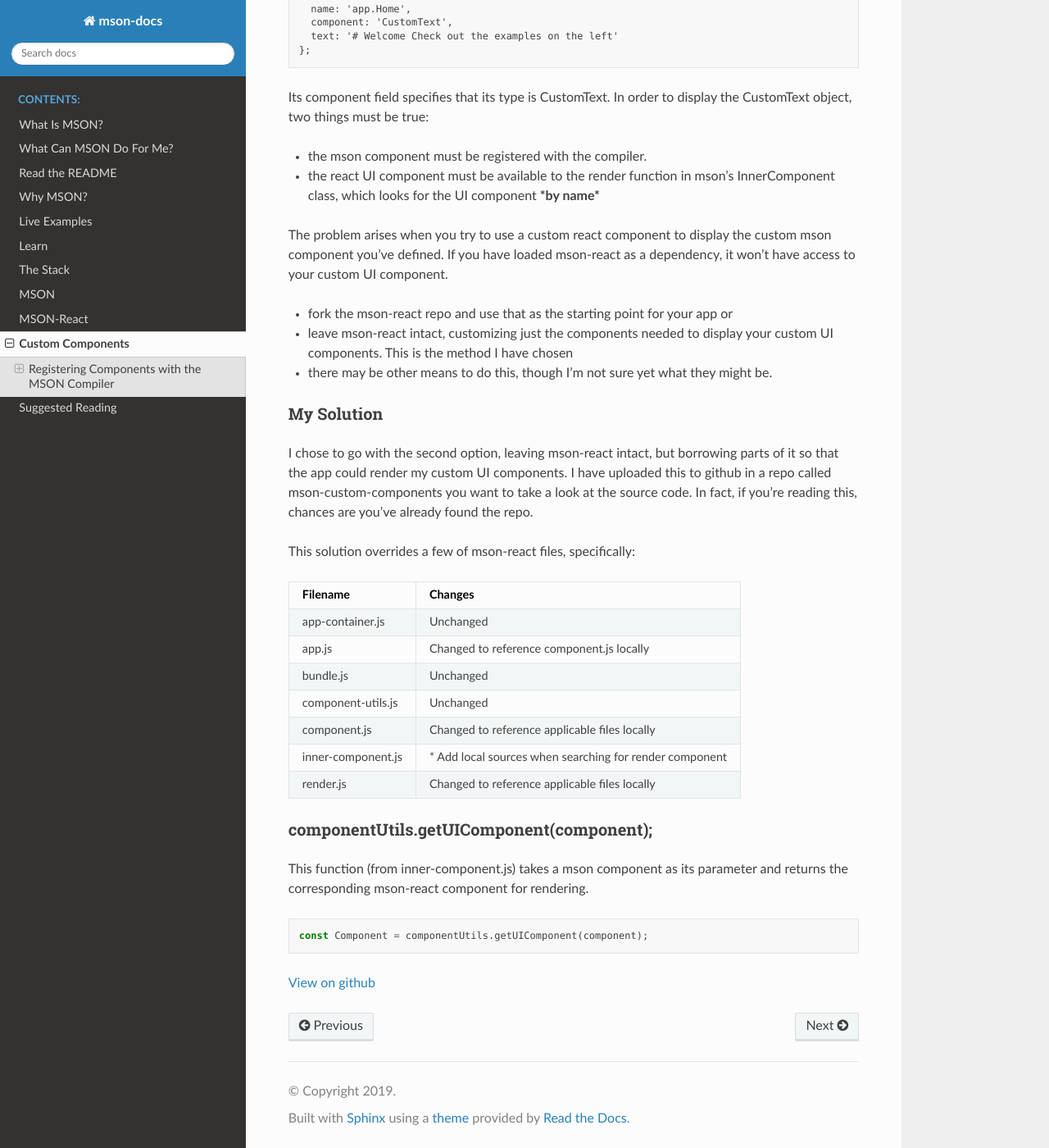
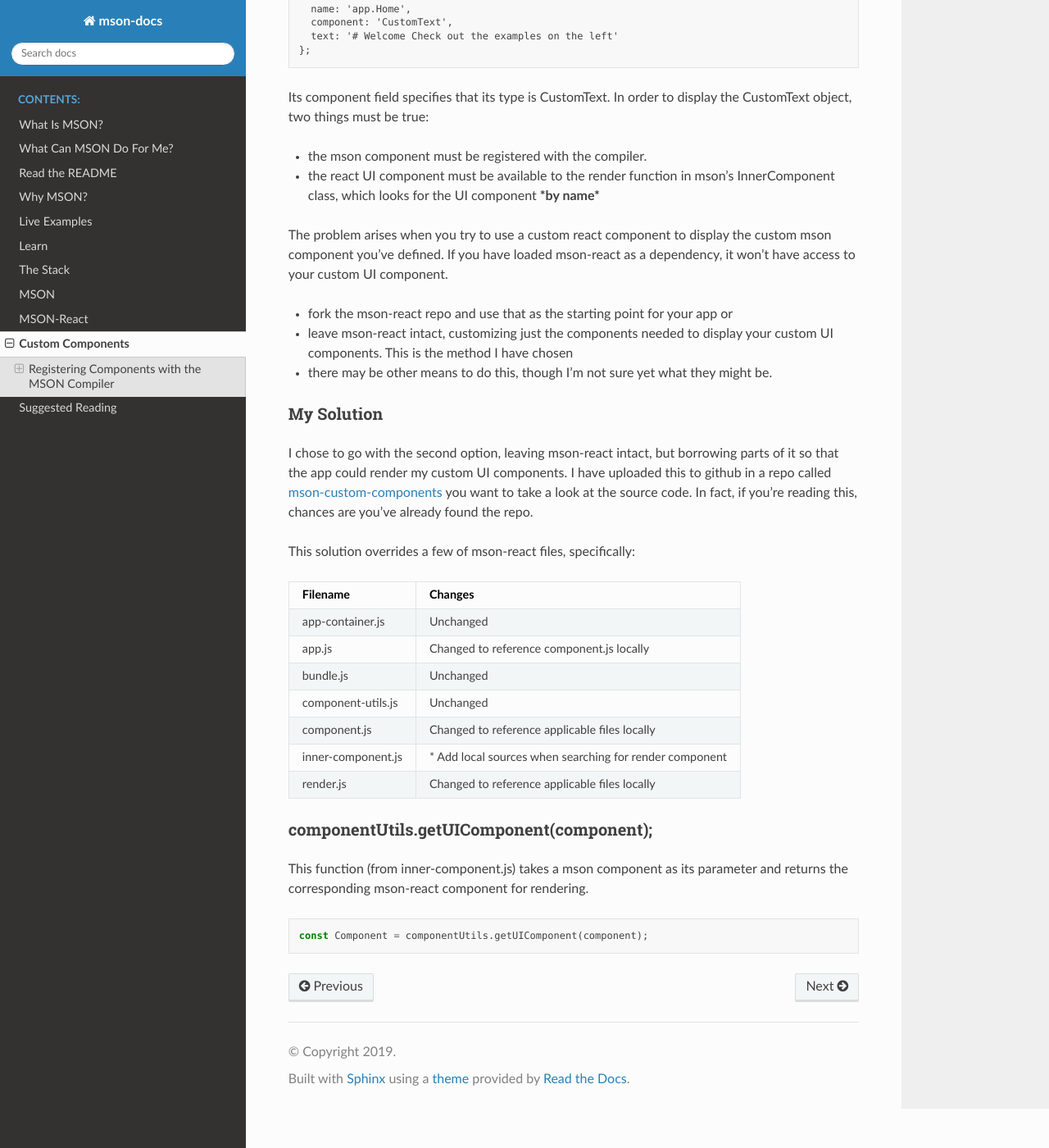
Before and after one commit to joshglenn/mson-docs, a Sphinx documentation site: the page built from docs/custom-components.rst, in a window 1280 px wide and 1400 px high, scrolled down 1381 px. Shown: the whole window at 82% size. Built offline with Sphinx 7.4.7 and the Read the Docs theme 2.0.0, drawn with Linux system fonts in a browser that asks for light colours; pages that are not in the unit, such as notebooks, are missing from menus; some of the changed lines change nothing that is shown.

Commit message:
Update custom-components.rst

```diff
--- a/docs/custom-components.rst
+++ b/docs/custom-components.rst
@@ -69,7 +69,7 @@ The problem arises when you try to use a custom react component to display the c
 My Solution
 ~~~~~~~~~~~
 
-I chose to go with the second option, leaving mson-react intact, but borrowing parts of it so that the app could render my custom UI components. I have uploaded this to github in a repo called mson-custom-components you want to take a look at the source code. In fact, if you're reading this, chances are you've already found the repo.
+I chose to go with the second option, leaving mson-react intact, but borrowing parts of it so that the app could render my custom UI components. I have uploaded this to github in a repo called `mson-custom-components <https://github.com/joshglenn/mson-custom-components)>`_ you want to take a look at the source code. In fact, if you're reading this, chances are you've already found the repo.
 
 This solution overrides a few of mson-react files, specifically:
 
@@ -96,5 +96,3 @@ mson-react component for rendering.
 .. code-block:: js
 
   const Component = componentUtils.getUIComponent(component);
-
-`View on github <https://github.com/redgeoff/mson-react/blob/9c24283f8d8f0f722134f43fc6a74d3c0f34b785/src/inner-component.js#L59-L59)>`_
```
